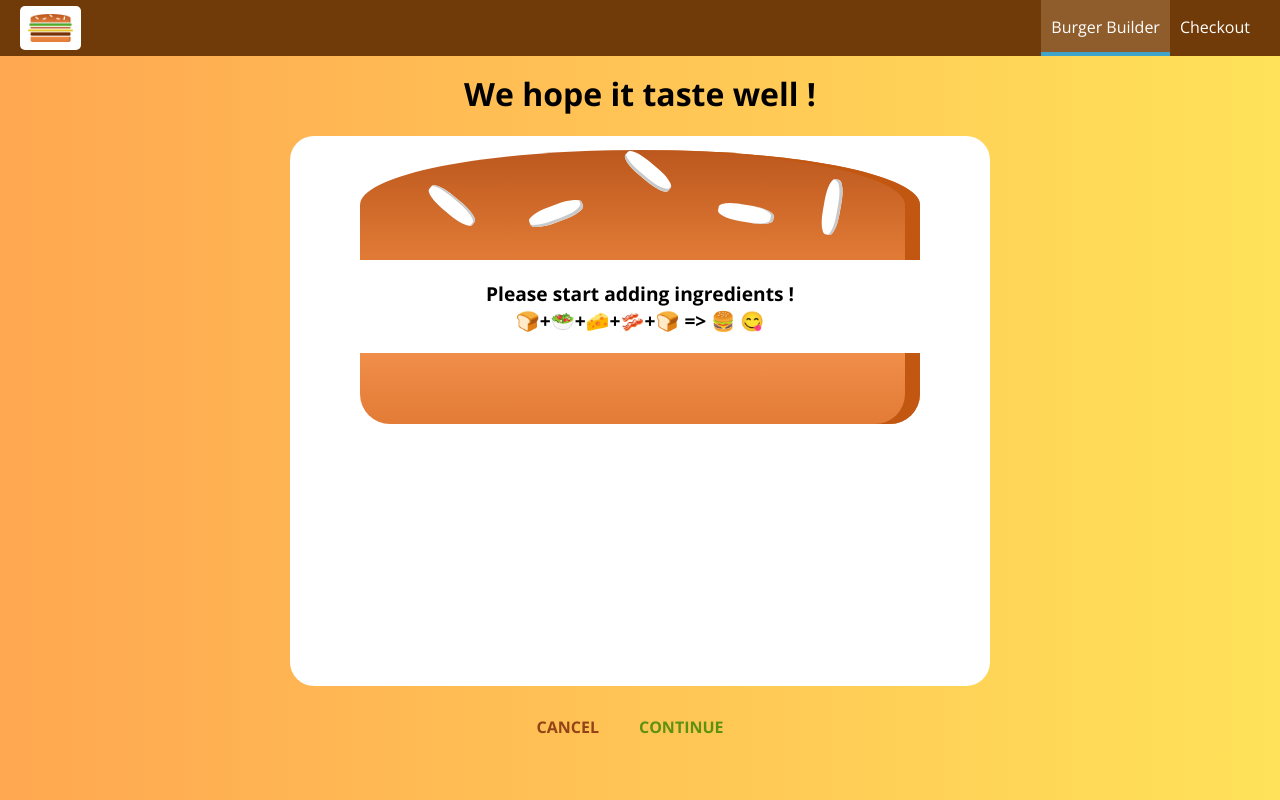
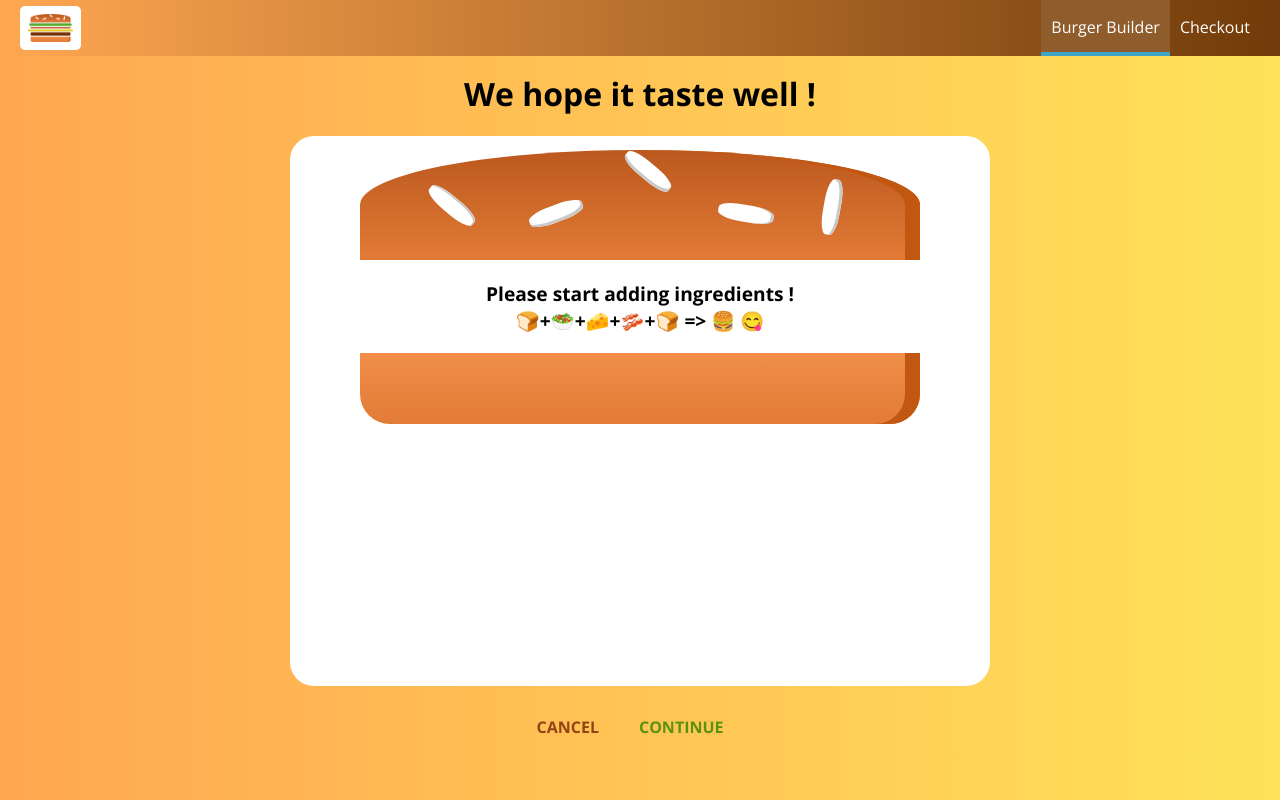
Before and after one commit to shahiddhariwala/the-burger-builder-in-react, a React (Create React App) app: page /checkout in a window 1280 px wide. Built offline with nearby package versions, Linux system fonts and the light colour scheme.

Commit message:
Minor :  Little Beautification

```diff
--- a/src/components/Navigation/Toolbar/toolbar.module.css
+++ b/src/components/Navigation/Toolbar/toolbar.module.css
@@ -4,7 +4,18 @@
   position: fixed;
   top: 0;
   left: 0;
-    background-color: #703B09;
+  background: #703b09; /* fallback for old browsers */
+  background: -webkit-linear-gradient(
+    to right,
+    #ffa751,
+    #703b09
+  ); /* Chrome 10-25, Safari 5.1-6 */
+  background: linear-gradient(
+    to right,
+    #ffa751,
+    #703b09
+  ); /* W3C, IE 10+/ Edge, Firefox 16+, Chrome 26+, Opera 12+, Safari 7+ */
+
   display: flex;
   justify-content: space-between;
   align-items: center;
--- a/src/components/Order/order.module.css
+++ b/src/components/Order/order.module.css
@@ -7,6 +7,7 @@
     margin: 10px auto;
     box-sizing: border-box;
     background-color: white;
+    border-radius: 1rem;
 }
 
 @media (min-width:600px)
```
Lines whose indentation alone changed are shown as unchanged.
